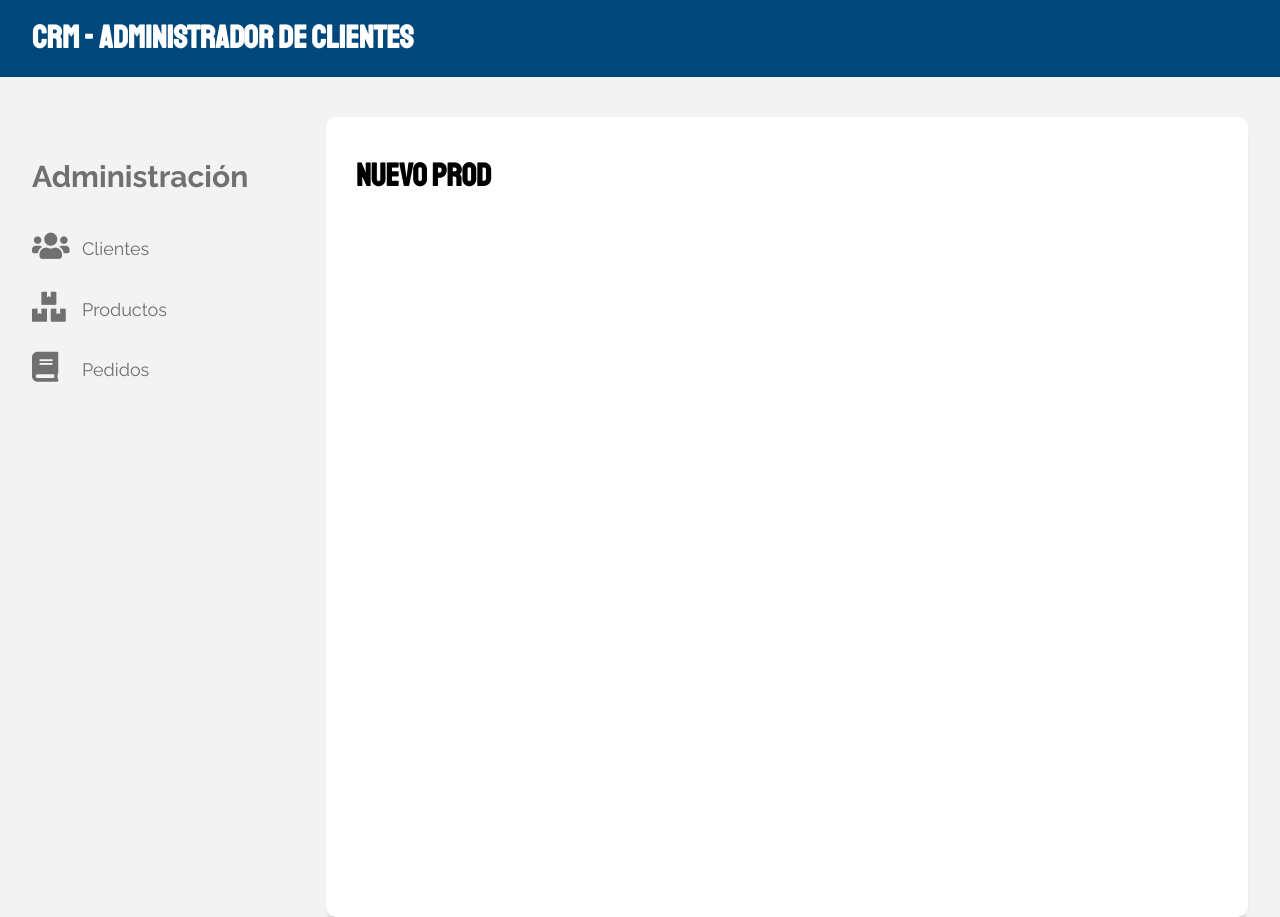
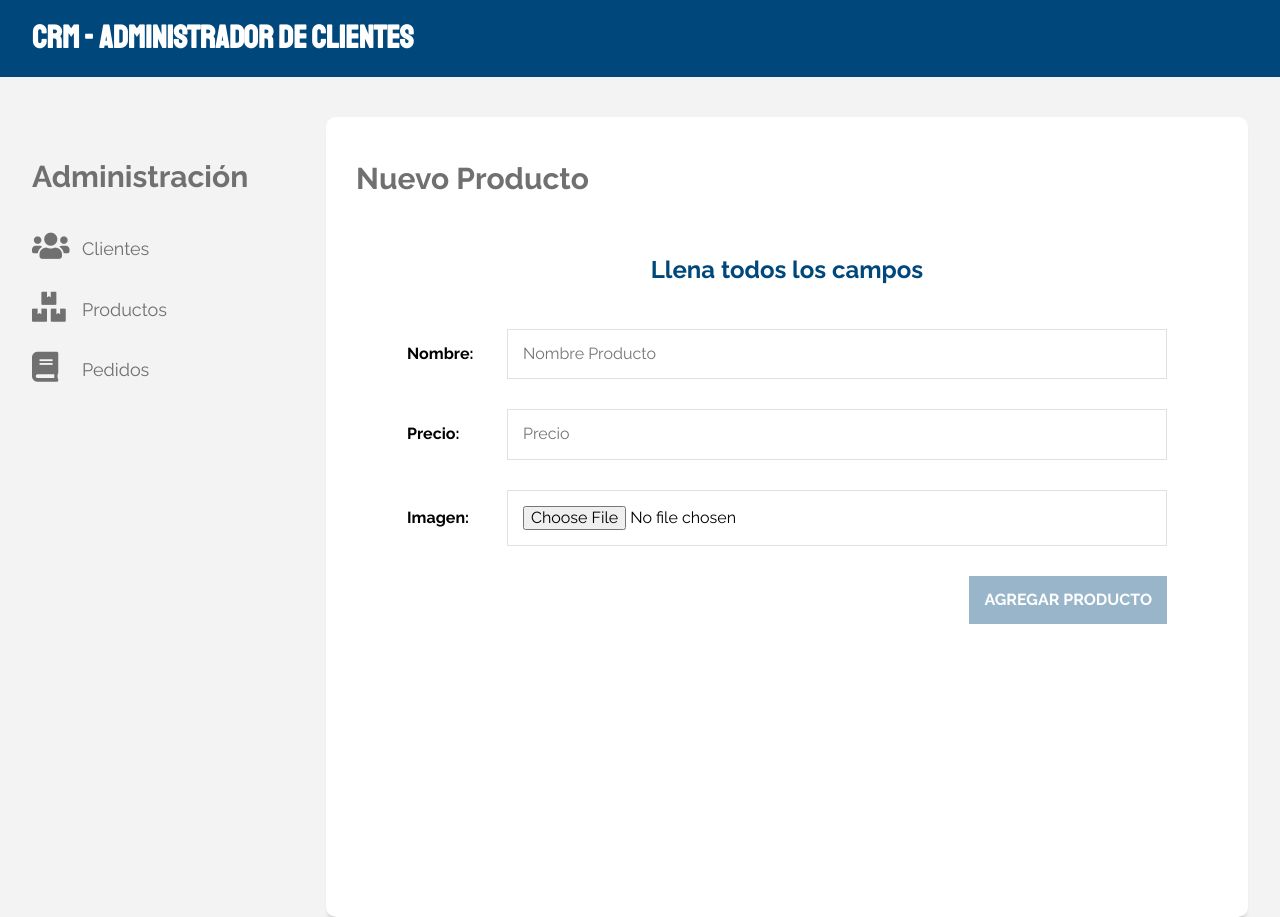
Before and after one commit to mauromolina/react-node-client, a React (Create React App) app: page /products/new in a window 1280 px wide. Built offline with nearby package versions, Linux system fonts and the light colour scheme.

Commit message:
added new product component

```diff
--- a/src/components/products/newProduct.js
+++ b/src/components/products/newProduct.js
@@ -1,9 +1,111 @@
-import React from 'react'
+import React, {useState} from 'react'
+import Swal from 'sweetalert2';
+import axiosClient from '../../config/axios';
+import { withRouter } from 'react-router-dom'
 
-const NewProduct = () => {
+const NewProduct = (props) => {
+
+    const [product, setProduct] = useState({
+        name: '',
+        price: ''
+    });
+
+    const [file, setFile] = useState('');
+
+    const handleChange = e => {
+        setProduct({
+            ...product,
+            [e.target.name]: e.target.value
+        })
+    }
+
+    const validateProduct = () => {
+        const { name, price} = product;
+        let valid = !name.length || !price.length;
+        return valid;
+    }
+
+    const uploadFile = e => {
+        setFile(e.target.files[0]);
+    }
+
+    const handleSubmit = async e => {
+        e.preventDefault();
+        const formData = new FormData();
+        formData.append('name', product.name);
+        formData.append('price', product.price);
+        formData.append('image', file);
+        try {
+            const res = await axiosClient.post('/products', formData, {
+                headers: {
+                    'Content-Type' : 'multipart/form-data'
+                }
+            })
+            console.log(res);
+            if(res.status === 200){
+                Swal.fire(
+                    'Perfecto!',
+                    'Se agregó correctamente el producto',
+                    'success'
+                )
+            }
+            props.history.push('/products')
+        } catch (error) {
+            Swal.fire({
+                type: 'error',
+                title: 'Hubo un error',
+                text: 'Intente agregar el producto nuevamente'
+            })
+        }
+    }
+
     return (
-        <h1>Nuevo Prod</h1>
+        <>
+            <h2>Nuevo Producto</h2>
+            <form
+                onSubmit={handleSubmit}>
+                <legend>Llena todos los campos</legend>
+
+                <div className="campo">
+                    <label>Nombre:</label>
+                    <input
+                        type="text"
+                        placeholder="Nombre Producto"
+                        name="name"
+                        onChange={handleChange}
+                    />
+                </div>
+
+                <div className="campo">
+                    <label>Precio:</label>
+                    <input
+                        type="number"
+                        name="price" min="0.00" step="0.01"
+                        placeholder="Precio"
+                        onChange={handleChange}
+                    />
+                </div>
+
+                <div className="campo">
+                    <label>Imagen:</label>
+                    <input
+                        type="file"
+                        name="image"
+                        onChange={uploadFile}
+                    />
+                </div>
+
+                <div className="enviar">
+                        <input
+                            type="submit"
+                            className="btn btn-azul"
+                            value="Agregar Producto"
+                            disabled={validateProduct()}
+                        />
+                </div>
+            </form>
+        </>
      );
 }
 
-export default NewProduct;
+export default withRouter(NewProduct);
```
